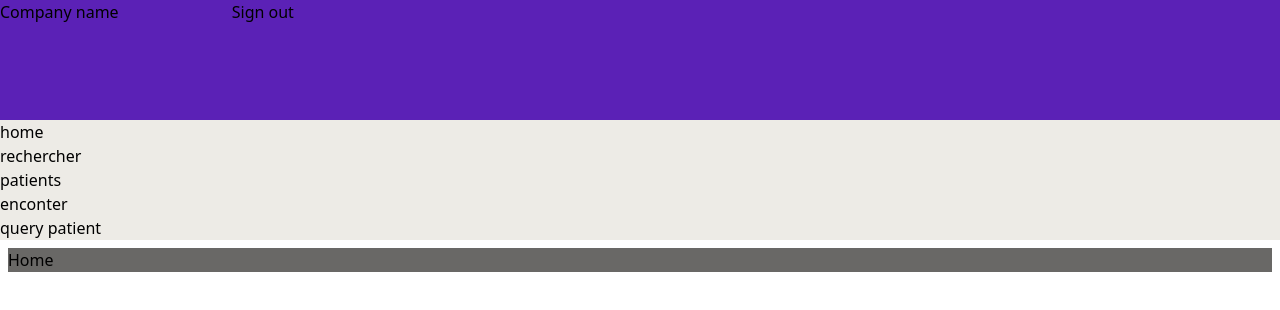
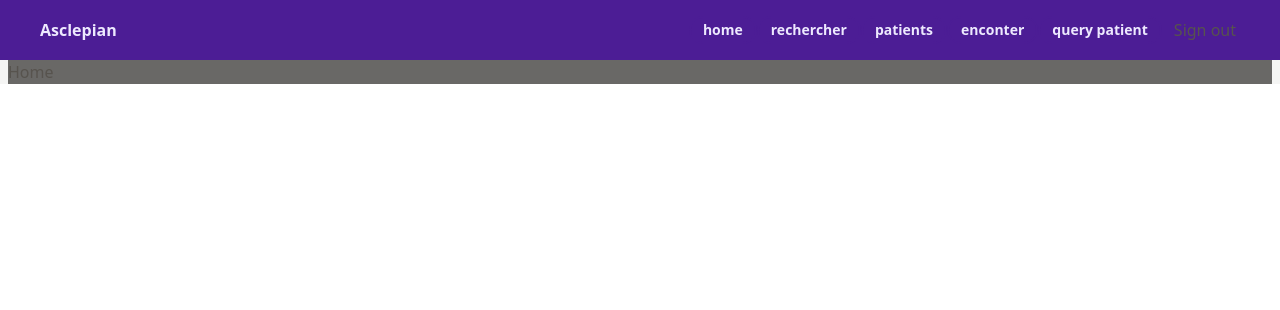
Before and after one commit to asclepian/asclepian-ui, a React (Vite) app: page / in a window 1280 px wide. Shown: the top 310 px of the page. Built offline with nearby package versions, Linux system fonts and the light colour scheme.

Commit message:
switched to tailwind. Navigation on top

```diff
--- a/package.json
+++ b/package.json
@@ -9,14 +9,11 @@
     "@types/react": "^18.0.0",
     "@types/react-dom": "^18.0.0",
     "axios": "^1.1.3",
-    "bootstrap": "^5.2.1",
-    "bootstrap-icons": "^1.9.1",
     "date-fns": "^2.29.3",
     "immer": "^9.0.16",
     "node": "^19.0.0",
     "npm": "^9.1.2",
     "react": "^18.2.0",
-    "react-bootstrap": "^2.5.0",
     "react-dom": "^18.2.0",
     "react-error-boundary": "^3.1.4",
     "react-hook-form": "^7.39.1",
--- a/postcss.config.js
+++ b/postcss.config.js
@@ -1,6 +1,6 @@
 module.exports = {
   plugins: {
     tailwindcss: {},
-    autoprefixer: {},
-  },
+    autoprefixer: {}
+  }
 }
--- a/src/components/HeaderComponent.tsx
+++ b/src/components/HeaderComponent.tsx
@@ -1,10 +1,5 @@
 import React, { FunctionComponent, useState } from 'react'
 import { NavLink } from 'react-router-dom'
-
-const enum EnumState {
-  Selected = 'selected',
-  Unselected = 'unselected',
-}
 
 interface NavigationItem {
   text: string
@@ -39,8 +34,8 @@ function className (
   navItem: NavigationItem,
   currentSelection: NavigationItem | undefined
 ): string {
-  if (navItem === currentSelection) return EnumState.Selected + ' nav-item'
-  else return 'nav-item'
+  if (navItem === currentSelection) return 'text-violet-900 bg-violet-50 px-3 rounded-full border-2 hover:bg-violet-200'
+  else return 'text-violet-100 px-3 rounded-full border-violet-900 border-2 hover:border-violet-100 hover:border-2'
 }
 
 const views = [home, lookup, patientList, encounter, queryPatient]
@@ -49,34 +44,42 @@ const Header: FunctionComponent = () => {
   const [selection, setSelection] = useState<NavigationItem>()
   return (
         // navbar navbar-expand-lg navbar-secondary fixed-top bg-secondary flex-md-nowrap p-0
-    <nav className="bg-violet-800 flex p-0">
-      <a className="navbar-brand col-sm-3 col-md-1 col-lg-1 mr-0" href="#">
-        Company name
+        <div className="sticky top-0 z-40 w-full backdrop-blur flex-none bg-violet-900">
+            <div className="max-w-8xl max-auto">
+                <div className="py-4 border-b border-slate-900/10 lg:px-8 lg:border-0">
+                    <div className="relative flex items-center">
+                    <a
+                        className="text-violet-100 rounded-full px-2 mr-3 flex-none font-bold"
+                        href="#"
+                    >
+                        Asclepian
                     </a>
-      {/* <input
-                className="form-control form-control-dark w-100"
-                type="text"
-                placeholder="Search"
-                aria-label="Search"
-            /> */}
-      <div className=" collapse navbar-collapse" id="navbarNav">
-        <ul className="navbar-nav">
+                    <div className="relative hidden lg:flex items-center ml-auto ">
+                      <nav className="text-sm leading-6 font-semibold text-slate-700">
+                      <ul className="flex space-x-0">
                             {views.map((element) => {
                               return (
                                     <li
-                className={className(element, selection)}
+                                        className={className(
+                                          element,
+                                          selection
+                                        )}
                                         onClick={() => {
                                           setSelection(element)
                                         }}
                                         key={element.id}
                                     >
-                <NavLink className="nav-link" to={element.link}>
+                                        <NavLink
+                                            className="nav-link"
+                                            to={element.link}
+                                        >
                                             {element.text}
                                         </NavLink>
                                     </li>
                               )
                             })}
                         </ul>
+                      </nav>
                     </div>
                     <ul className="navbar-nav px-3">
                         <li className="nav-item text-nowrap">
@@ -85,7 +88,11 @@ const Header: FunctionComponent = () => {
                             </a>
                         </li>
                     </ul>
-    </nav>
+
+                    </div>
+                </div>
+            </div>
+        </div>
   )
 }
 export default Header
--- a/src/components/MainComponent.tsx
+++ b/src/components/MainComponent.tsx
@@ -4,7 +4,6 @@ import { Route, Routes } from 'react-router-dom'
 import EncounterView from './EncounterViewComponent'
 import Header from './HeaderComponent'
 import Home from './HomeComponent'
-import NavBar from './NavBarComponent'
 import {
   PatientEditView,
   PatientListView,
@@ -13,11 +12,10 @@ import {
 import LookupView from './LookupViewComponent'
 
 const Main: FunctionComponent = () => (
-    <div className="app-container ">
+    <div className="antialiased text-stone-600 bg-stone-100">
         <Header />
         <div className="container-fluid">
             <div className="row">
-                <NavBar />
                 <main
                     className="col-md-11 ms-sm-auto col-lg-11 px-2"
                     role="main"
--- a/src/features/patients/components/PatientCardView.tsx
+++ b/src/features/patients/components/PatientCardView.tsx
@@ -1,6 +1,5 @@
 import React, { useState } from 'react'
 import Collapse from 'react-bootstrap/Collapse'
-import Card from 'react-bootstrap/Card'
 import { Link } from 'react-router-dom'
 import { Patient } from '../entities'
 import usePatientStore from '../PatientStore'
--- a/src/features/patients/components/PatientFormView.tsx
+++ b/src/features/patients/components/PatientFormView.tsx
@@ -22,7 +22,7 @@ function PatientFormView ({ form, onSubmit, isNew }: Props): JSX.Element {
   function checkKeyDown (e: KeyboardEvent): void {
     if (e.code === 'Enter') e.preventDefault()
   };
-//   console.log(`opened form view with ${JSON.stringify(form.getValues())}`)
+  //   console.log(`opened form view with ${JSON.stringify(form.getValues())}`)
   return (
         <form
             className="p-1 col-sm-8"
```
Also changed, not shown: 1 other file (tests, documents, lock files or other folders). Lines whose indentation alone changed are shown as unchanged.
